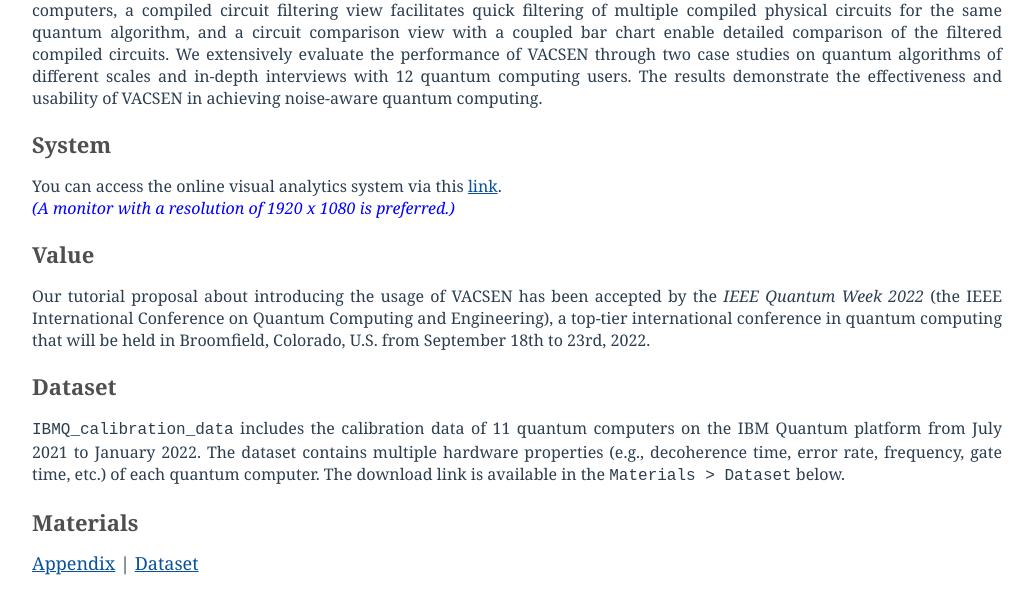
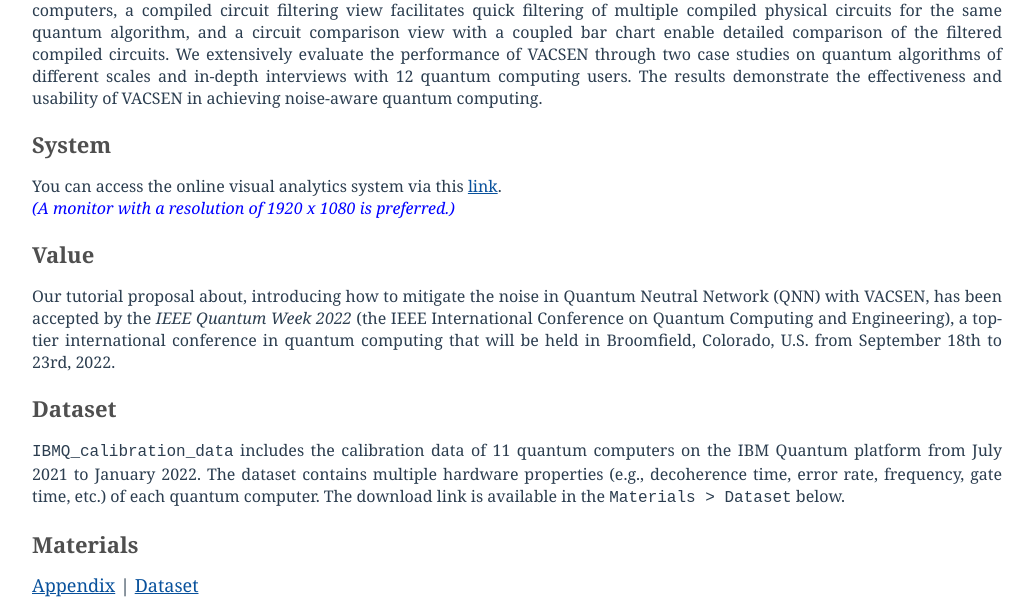
Before and after one commit to violet-source/vacsen.github.io, a plain HTML site: page index.html in a window 1280 px wide. Shown: the part 978-1579 px from the top of the page, without its empty margins (123-1157 px from the left). Drawn offline with Linux system fonts and the light colour scheme.

Commit message:
Update index.html

```diff
--- a/index.html
+++ b/index.html
@@ -33,7 +33,7 @@
                         <div id="materials">
                             <h2>Value</h2>
                             <p style="text-align:justify">
-                                Our tutorial proposal about introducing the usage of VACSEN has been accepted by the <i>IEEE Quantum Week 2022</i> (the IEEE International Conference on Quantum Computing and Engineering), a top-tier international conference in quantum computing that will be held in Broomfield, Colorado, U.S. from September 18th to 23rd, 2022.</p>
+                                Our tutorial proposal about, introducing how to mitigate the noise in Quantum Neutral Network (QNN) with VACSEN, has been accepted by the <i>IEEE Quantum Week 2022</i> (the IEEE International Conference on Quantum Computing and Engineering), a top-tier international conference in quantum computing that will be held in Broomfield, Colorado, U.S. from September 18th to 23rd, 2022.</p>
                         </div>
                         <div id="materials">
                             <h2>Dataset</h2>
```
